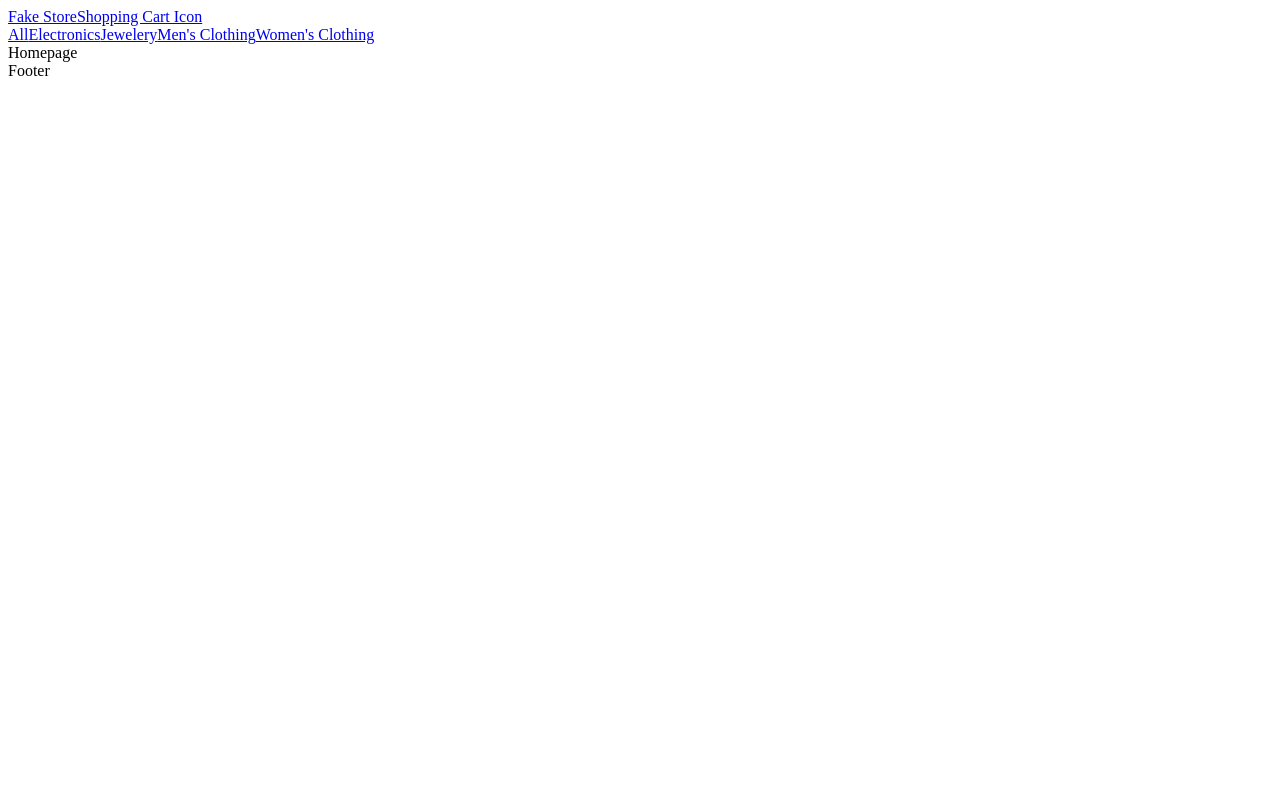
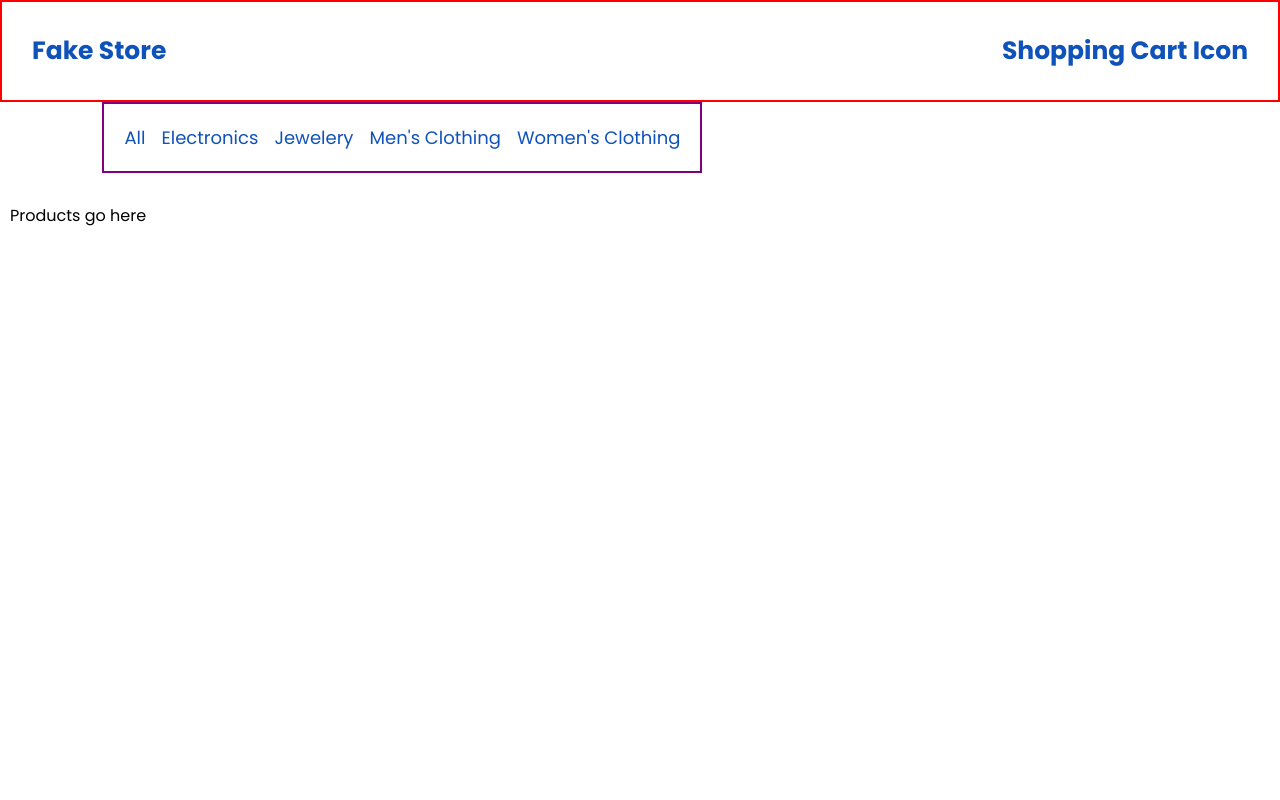
Before and after one commit to Amsav23/Fake-Store, a React (Vite) app: page / in a window 1280 px wide. Shown: the top 800 px of the page. Built offline with nearby package versions, Linux system fonts and the light colour scheme.

Commit message:
testing useEffect

```diff
--- a/src/App.css
+++ b/src/App.css
@@ -0,0 +1,19 @@
+@import url('https://fonts.googleapis.com/css2?family=Poppins:wght@400;500;700&display=swap');
+
+*{
+  padding: 0;
+  margin: 0;
+  box-sizing: border-box;
+  font-family: 'Poppins', sans-serif;
+}
+
+a{
+  text-decoration: none;
+  color: inherit;
+}
+
+:root{
+  --primary-bg:rgb(102, 92, 171);
+  --white:white;
+  --blue: rgb(15, 82, 186)
+}
--- a/src/components/Footer/Footer.css
+++ b/src/components/Footer/Footer.css
@@ -0,0 +1,16 @@
+.footer-container {
+     background-color: var(--primary-bg);
+    padding: 30px;
+    display: flex;
+    align-items: center;
+    justify-content: space-between;
+    color: var(--white);
+}
+
+.contact-btn {
+    padding: 5px 10px;
+    cursor: pointer;
+    background-color: transparent;
+    border: none;
+    color: var(--white);
+}
--- a/src/components/Footer/Footer.jsx
+++ b/src/components/Footer/Footer.jsx
@@ -3,7 +3,10 @@ import './Footer.css'
 
 function Footer() {
   return (
-    <div>Footer</div>
+    <div className="footer-container">
+        Made with love by mimo
+        <button className="contact-btn">Contact Us</button>
+    </div>
   )
 }
 
--- a/src/components/Header/Header.css
+++ b/src/components/Header/Header.css
@@ -0,0 +1,11 @@
+.header-container {
+    border: solid 2px red;
+
+    padding: 30px;
+    font-size: 25px;
+    display: flex;
+    align-items: center;
+    justify-content: space-between;
+    color: var(--blue);
+    font-weight: bold;
+}
--- a/src/components/Menu/Menu.css
+++ b/src/components/Menu/Menu.css
@@ -0,0 +1,12 @@
+.menu-container {
+    border: solid 2px purple;
+
+    padding: 20px;
+    margin-left: 8%;
+    width: 600px;
+    font-size: 18px;
+    display: flex;
+    align-items: center;
+    justify-content: space-between;
+    color: var(--blue);
+}
--- a/src/main.jsx
+++ b/src/main.jsx
@@ -3,7 +3,7 @@ import ReactDOM from 'react-dom/client'
 import App from './App.jsx'
 
 ReactDOM.createRoot(document.getElementById('root')).render(
-  <React.StrictMode>
+  <>
     <App />
-  </React.StrictMode>,
+  </>,
 )
--- a/src/pages/Homepage/Homepage.css
+++ b/src/pages/Homepage/Homepage.css
@@ -0,0 +1,4 @@
+.homepage-container {
+    min-height: 100vh;
+    padding: 30px 10px;
+}
--- a/src/pages/Homepage/Homepage.jsx
+++ b/src/pages/Homepage/Homepage.jsx
@@ -1,9 +1,23 @@
-import React from 'react'
+import React, {useEffect} from 'react'
 import './Homepage.css'
 
 function Homepage() {
+    //This page shows All products when it loads
+    //https://fakestoreapi.com/products
+
+    useEffect(
+        ()=>{
+            console.log('homepage loaded')
+
+        }, [] //run once when the page loads
+    )
+
   return (
-    <div>Homepage</div>
+    <div className="homepage-container">
+        <div className="products-container">
+            Products go here
+        </div>
+    </div>
   )
 }
 
```
